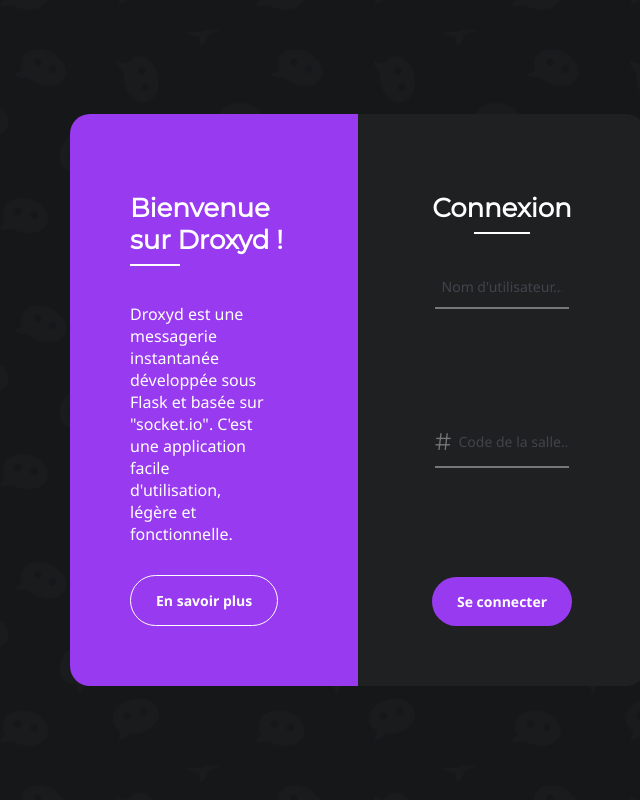
After one commit to StellarFX/droxyd, a Flask app: page /dev/login in a window 1280 px wide. The commit adds this page. Shown: the whole page, without its empty margins (282-922 px from the left). Run offline with Flask 2, Linux system fonts and the light colour scheme; parts of the project's set-up code (start-up, migrations or seed data) failed here and were passed over; some libraries are stand-ins or nearby versions.

Commit message:
Started login system

```diff
--- a/app.py
+++ b/app.py
@@ -17,6 +17,9 @@
 def setupPage():
     return render_template('main.html')
 
+@app.route('/dev/login')
+def renderPage():
+    return render_template('login.html')
 
 @socketio.on('name')
 def nameHandler(json):
--- /dev/null
+++ b/static/assets/css/login.css
@@ -0,0 +1,177 @@
+:root {
+  --background-1: #161719;
+  --background-2: #1f2022;
+  --background-3: #2d2e31;
+  --background-msg-usr: #292a2d;
+  --main-color: #983aef;
+  --stroke-color: #42444b;
+  --true: #7aff70;
+  --false: #ff7073;
+  --neutral: #767779;
+}
+
+body {
+  margin: 0;
+  background-image: url("../images/login-bg.png");
+  display: flex;
+  align-items: center;
+  justify-content: center;
+  height: 100vh;
+  font-family: "Segoe UI";
+  color: white;
+  background-position: center;
+  animation: pulse 10s infinite;
+}
+
+.button-fill {
+  color: white;
+  background-color: #983aef;
+  border: none;
+  outline: none;
+  padding: 15px 25px;
+  border-radius: 50px;
+  font-family: "Segoe UI";
+  font-weight: 600;
+  font-size: 14px;
+}
+
+.button-stroke {
+  color: white;
+  border: 1px solid white;
+  width: fit-content;
+  outline: none;
+  padding: 15px 25px;
+  border-radius: 50px;
+  font-family: "Segoe UI";
+  font-weight: 600;
+  font-size: 14px;
+}
+
+a {
+  text-decoration: none;
+  color: unset;
+  width: fit-content;
+}
+
+.main-container {
+  display: flex;
+  width: 45%;
+  box-sizing: border-box;
+  min-height: 47vh;
+  height: max-content;
+}
+
+.main-container h1 {
+  font-size: 26px;
+  font-family: "Montserrat", sans-serif;
+  font-weight: 600;
+  position: relative;
+}
+
+.main-container .left-part {
+  background-color: var(--main-color);
+  width: 50%;
+  box-sizing: border-box;
+  padding: 60px;
+  display: flex;
+  justify-content: center;
+  flex-direction: column;
+  text-align: left;
+  border-radius: 20px 0 0 20px;
+}
+
+.main-container .left-part p {
+  width: 80%;
+  margin: 30px 0;
+}
+
+.main-container .left-part h1::after {
+  content: "";
+  position: absolute;
+  width: 30%;
+  bottom: -10px;
+  left: 0;
+  height: 2px;
+  background-color: white;
+}
+
+.main-container .right-part {
+  background-color: var(--background-2);
+  width: 50%;
+  box-sizing: border-box;
+  padding: 60px;
+  display: flex;
+  justify-content: center;
+  align-items: center;
+  flex-direction: column;
+  border-radius: 0 20px 20px 0;
+  display: flex;
+}
+
+.main-container .right-part h1::after {
+  content: "";
+  position: absolute;
+  width: 40%;
+  bottom: -10px;
+  left: 30%;
+  text-align: center;
+  height: 2px;
+  background-color: white;
+}
+
+.main-container .right-part form {
+  display: flex;
+  align-items: center;
+  flex-direction: column;
+  width: 80%;
+  justify-content: space-between;
+  height: 100%;
+  position: relative;
+  padding-top: 25px;
+}
+
+.main-container .right-part form input[type=] {
+  position: absolute;
+  bottom: 0;
+}
+
+.main-container .right-part form .input {
+  display: flex;
+  border-bottom: 2px solid var(--neutral);
+  width: 100%;
+  padding: 10px 0;
+  justify-content: center;
+}
+
+.main-container .right-part form .input span {
+  font-family: "Montserrat";
+  font-size: 24px;
+  color: var(--neutral);
+  padding-right: 5px;
+}
+
+.main-container .right-part form .input input {
+  background-color: unset;
+  outline: none;
+  border: none;
+  width: 90%;
+  font-size: 14px;
+  color: white;
+  font-family: "Segoe UI";
+}
+
+.main-container .right-part form .input input::placeholder {
+  color: var(--stroke-color);
+}
+
+@keyframes pulse {
+  0% {
+    background-size: 100%;
+  }
+  50% {
+    background-size: 105%;
+  }
+  100% {
+    background-size: 100%;
+  }
+}
--- /dev/null
+++ b/static/assets/scripts/login.js
@@ -0,0 +1,3 @@
+$(() => {
+
+});
--- a/templates/elements/head.html
+++ b/templates/elements/head.html
@@ -8,15 +8,6 @@
   referrerpolicy="no-referrer"
 ></script>
 <script src="https://code.jquery.com/jquery-3.6.0.min.js"></script>
-<script
-  type="text/javascript"
-  src="{{ url_for('static', filename = 'assets/scripts/index.js') }}"
-></script>
-<link
-  rel="stylesheet"
-  type="text/css"
-  href="{{ url_for('static', filename = 'assets/css/index.css') }}"
-/>
 <link rel="preconnect" href="https://fonts.gstatic.com" />
 <link
   href="https://fonts.googleapis.com/css2?family=Montserrat:wght@300;400&display=swap"
--- /dev/null
+++ b/templates/login.html
@@ -0,0 +1,38 @@
+<!DOCTYPE html>
+<html lang="fr">
+
+<head>
+    {% include "elements/head.html" %}
+    <link rel="stylesheet" type="text/css" href="{{ url_for('static', filename = 'assets/css/login.css') }}" />
+</head>
+
+<body>
+    <div class="main-container">
+        <div class="left-part">
+            <h1>Bienvenue sur Droxyd !</h1>
+            <p>
+                Droxyd est une messagerie instantanée développée sous Flask et basée
+                sur "socket.io". C'est une application facile d'utilisation, légère et
+                fonctionnelle.
+            </p>
+            <a href="/about">
+                <div class="button-stroke">En savoir plus</div>
+            </a>
+        </div>
+        <div class="right-part">
+            <h1>Connexion</h1>
+            <form>
+                <div class="input">
+                    <input type="text" name="username" id="username" placeholder="Nom d'utilisateur..." />
+                </div>
+                <div class="input">
+                    <span>#</span>
+                    <input type="text" name="room" id="room" placeholder="Code de la salle..." />
+                </div>
+                <input type="submit" value="Se connecter" class="button-fill" />
+            </form>
+        </div>
+    </div>
+</body>
+
+</html>
```
Also changed, not shown: templates/main.html (+18 -8 lines), static/assets/images/login-bg.png, templates/about.html (added).
